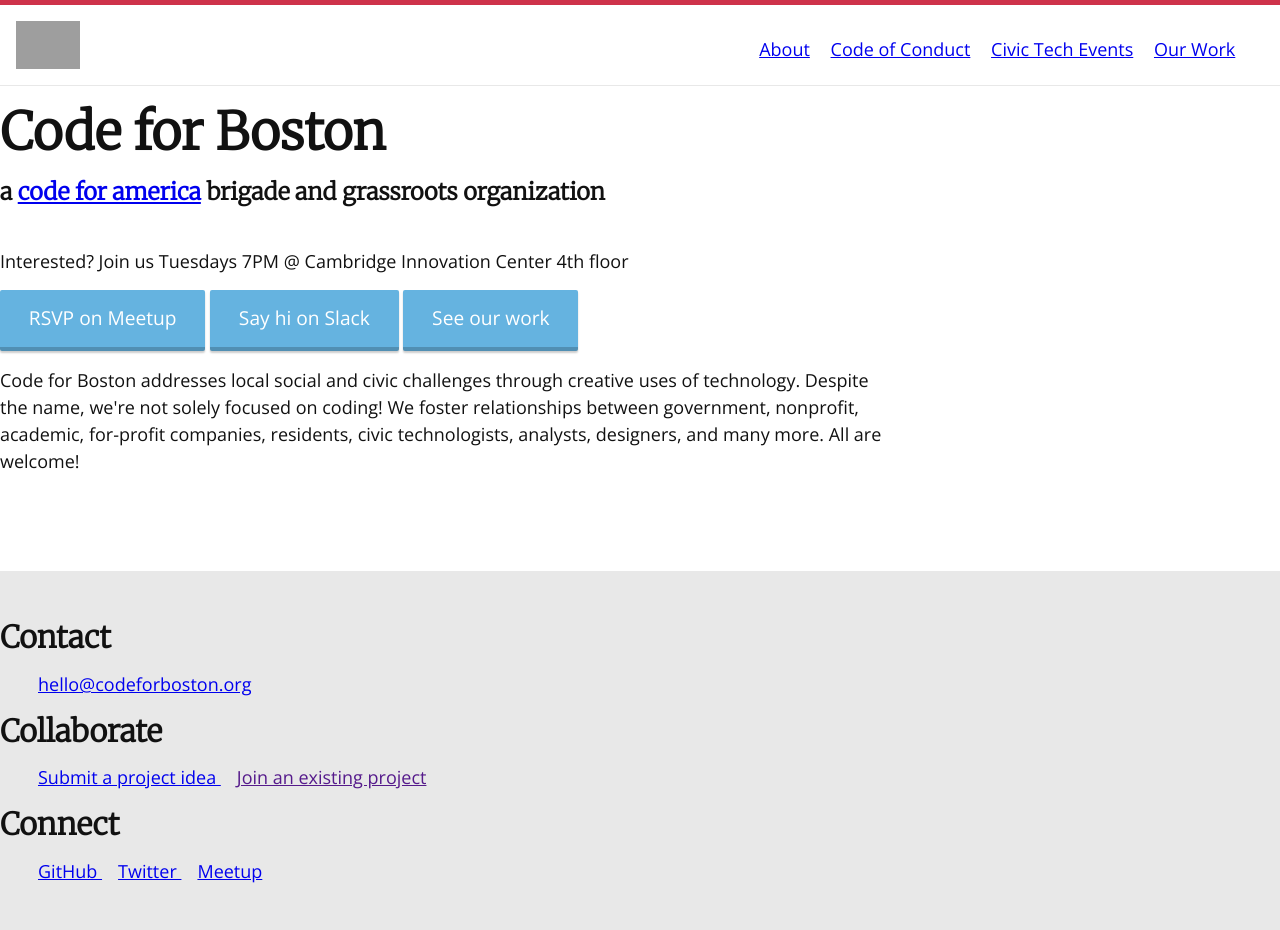
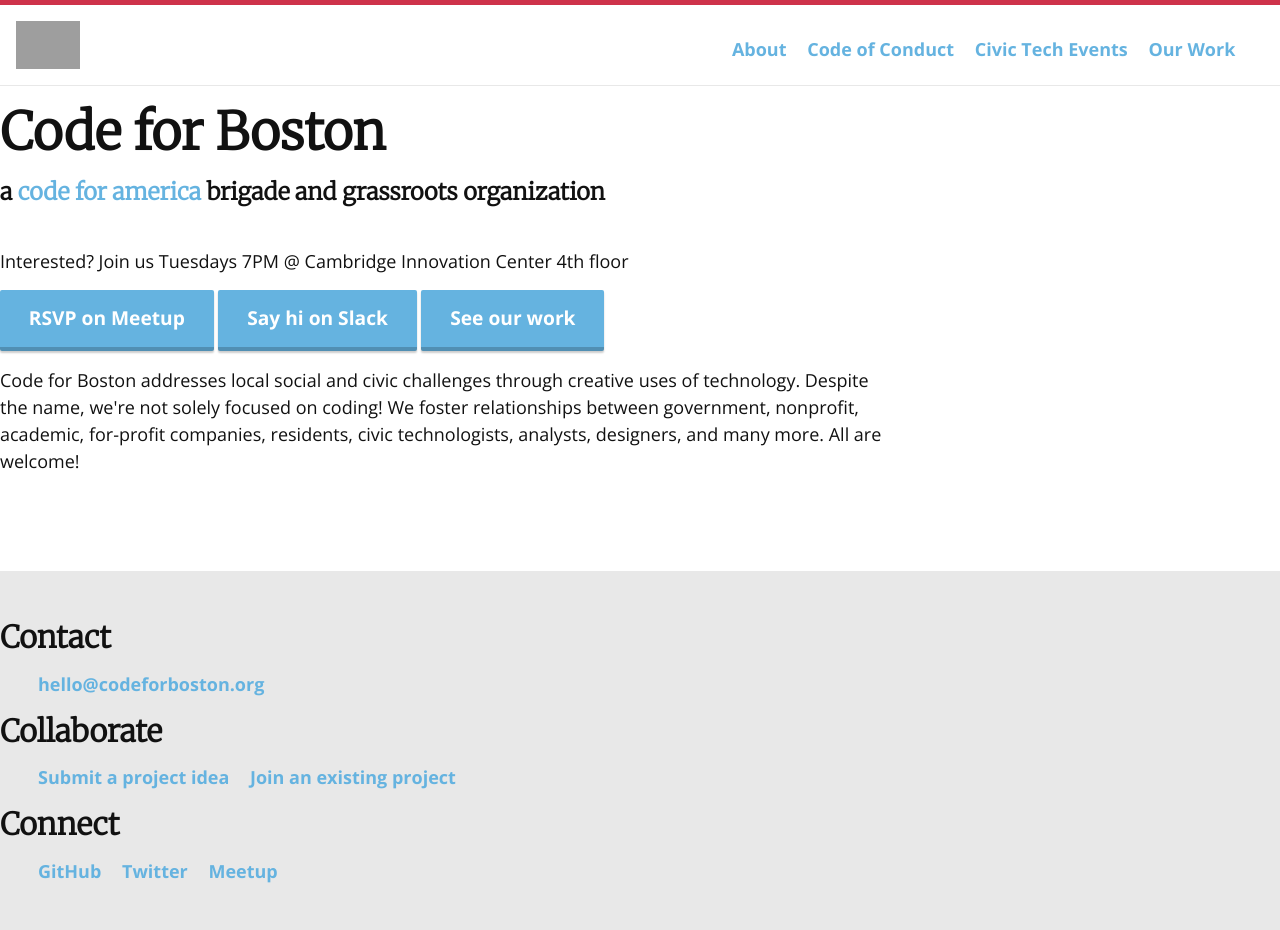
Before and after one commit to codeforboston/codeforboston.org, a Jekyll site: the page built from index.html, in a window 1280 px wide. Built offline with Jekyll 4.4.1, drawn with Linux system fonts in a browser that asks for light colours; nearby versions of some CDN libraries; grey boxes are pictures that could not be loaded.

Commit message:
MOD: nav text now replicates former site

```diff
--- a/css/main.scss
+++ b/css/main.scss
@@ -42,6 +42,14 @@
     @media screen and (max-width: $device) {
         @content;
     }
+}
+
+
+/*** GENERAL ***/
+a {
+	color: $blue-color;
+	text-decoration: none;
+	font-weight: bold;
 }
 
 
```
Also changed, not shown: _includes/header.html (+3 -8 lines).
